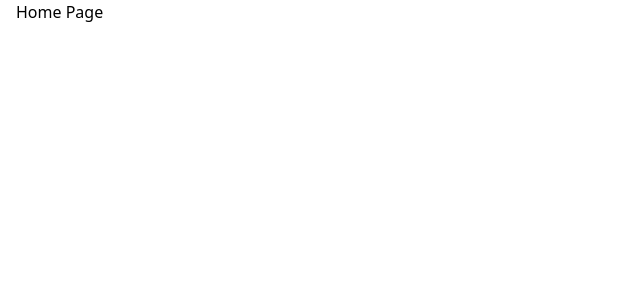
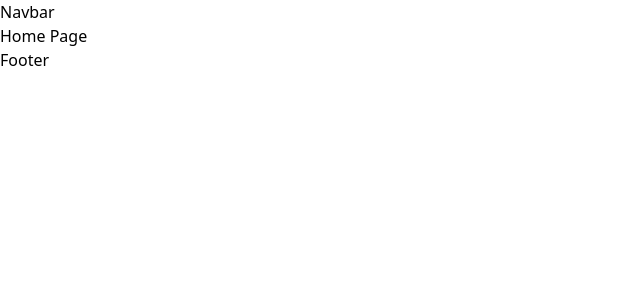
Before and after one commit to Mostakimul/react-backery, a React (Create React App) app: page / in a window 1280 px wide. Shown: the top 300 px of the page, without its empty margins (0-640 px from the left). Built offline with nearby package versions, Linux system fonts and the light colour scheme.

Commit message:
[ADD]: common layout added

```diff
--- /dev/null
+++ b/src/components/shared/Footer.js
@@ -0,0 +1,11 @@
+import React from 'react';
+
+const Footer = () => {
+  return (
+    <div>
+      <h2>Footer</h2>
+    </div>
+  );
+};
+
+export default Footer;
--- /dev/null
+++ b/src/components/shared/Navbar.js
@@ -0,0 +1,11 @@
+import React from 'react';
+
+const Navbar = () => {
+  return (
+    <div>
+      <h2>Navbar</h2>
+    </div>
+  );
+};
+
+export default Navbar;
--- /dev/null
+++ b/src/layout/Layout.js
@@ -0,0 +1,15 @@
+import React from 'react';
+import Footer from '../components/shared/Footer';
+import Navbar from '../components/shared/Navbar';
+
+const Layout = ({ children }) => {
+  return (
+    <div>
+      <Navbar />
+      <main>{children}</main>
+      <Footer />
+    </div>
+  );
+};
+
+export default Layout;
--- a/src/pages/Cart.js
+++ b/src/pages/Cart.js
@@ -1,10 +1,11 @@
 import React from 'react';
+import Layout from '../layout/Layout';
 
 const Cart = () => {
   return (
-    <div>
+    <Layout>
       <h2>Cart Page</h2>
-    </div>
+    </Layout>
   );
 };
 
--- a/src/pages/Checkout.js
+++ b/src/pages/Checkout.js
@@ -1,10 +1,11 @@
 import React from 'react';
+import Layout from '../layout/Layout';
 
 const Checkout = () => {
   return (
-    <div>
+    <Layout>
       <h2>Checkout page</h2>
-    </div>
+    </Layout>
   );
 };
 
--- a/src/pages/Contact.js
+++ b/src/pages/Contact.js
@@ -1,10 +1,11 @@
 import React from 'react';
+import Layout from '../layout/Layout';
 
 const Contact = () => {
   return (
-    <div>
+    <Layout>
       <h2>Contact page</h2>
-    </div>
+    </Layout>
   );
 };
 
--- a/src/pages/Home.js
+++ b/src/pages/Home.js
@@ -1,10 +1,11 @@
 import React from 'react';
+import Layout from '../layout/Layout';
 
 const Home = () => {
   return (
-    <div className="container">
+    <Layout>
       <h2>Home Page</h2>
-    </div>
+    </Layout>
   );
 };
 
--- a/src/pages/Product.js
+++ b/src/pages/Product.js
@@ -1,10 +1,11 @@
 import React from 'react';
+import Layout from '../layout/Layout';
 
 const Product = () => {
   return (
-    <div>
+    <Layout>
       <h2>Single Product page</h2>
-    </div>
+    </Layout>
   );
 };
 
--- a/src/pages/Shop.js
+++ b/src/pages/Shop.js
@@ -1,10 +1,11 @@
 import React from 'react';
+import Layout from '../layout/Layout';
 
 const Shop = () => {
   return (
-    <div>
+    <Layout>
       <h2>Shop Page</h2>
-    </div>
+    </Layout>
   );
 };
 
--- a/src/pages/ShopMenu.js
+++ b/src/pages/ShopMenu.js
@@ -1,10 +1,11 @@
 import React from 'react';
+import Layout from '../layout/Layout';
 
 const ShopMenu = () => {
   return (
-    <div>
+    <Layout>
       <h2>Our Menues</h2>
-    </div>
+    </Layout>
   );
 };
 
--- a/src/pages/SignIn.js
+++ b/src/pages/SignIn.js
@@ -1,10 +1,11 @@
 import React from 'react';
+import Layout from '../layout/Layout';
 
 const SignIn = () => {
   return (
-    <div>
+    <Layout>
       <h2>Sign in page!</h2>
-    </div>
+    </Layout>
   );
 };
 
--- a/src/pages/Signup.js
+++ b/src/pages/Signup.js
@@ -1,10 +1,11 @@
 import React from 'react';
+import Layout from '../layout/Layout';
 
 const Signup = () => {
   return (
-    <div>
+    <Layout>
       <h2>Sign up page!</h2>
-    </div>
+    </Layout>
   );
 };
 
```
